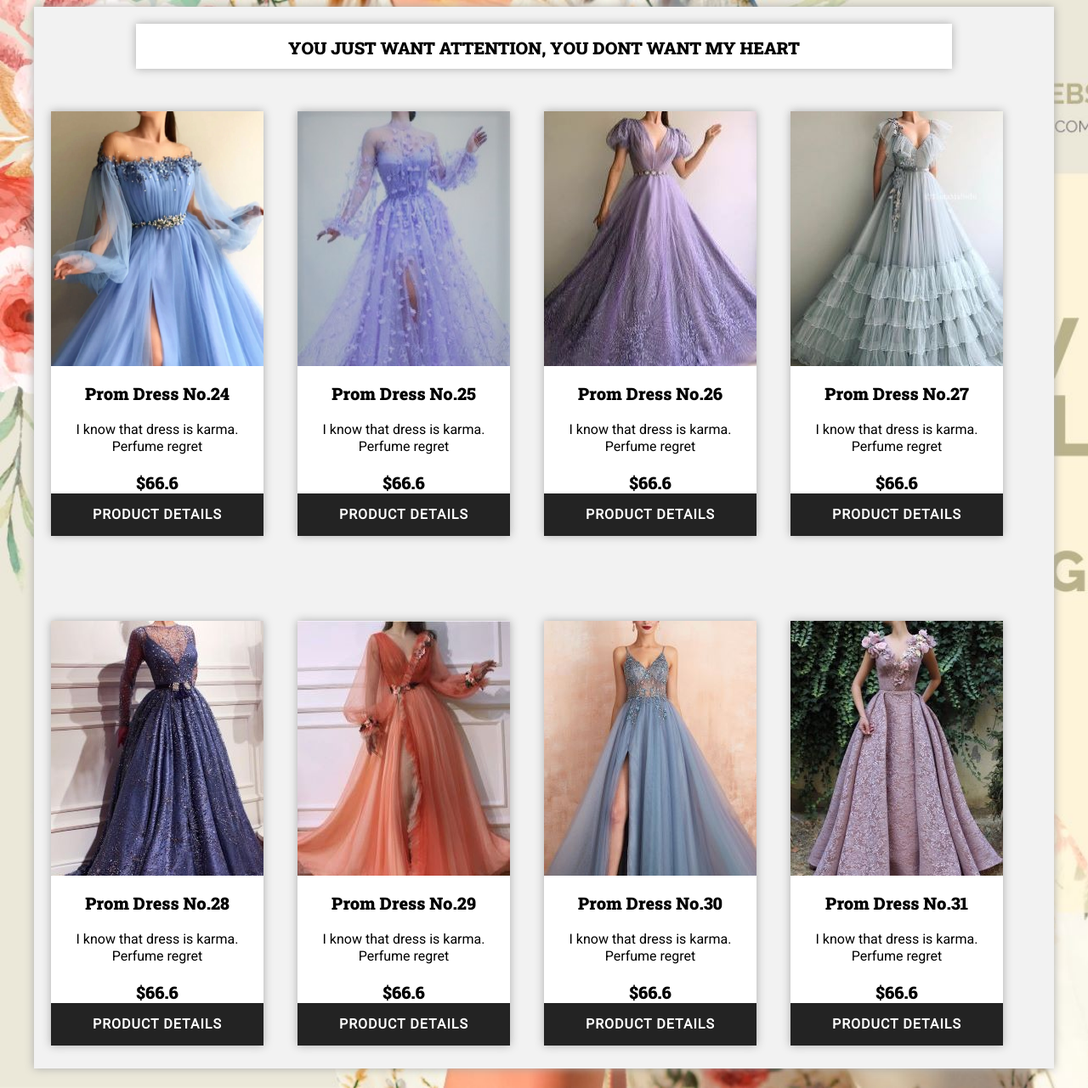
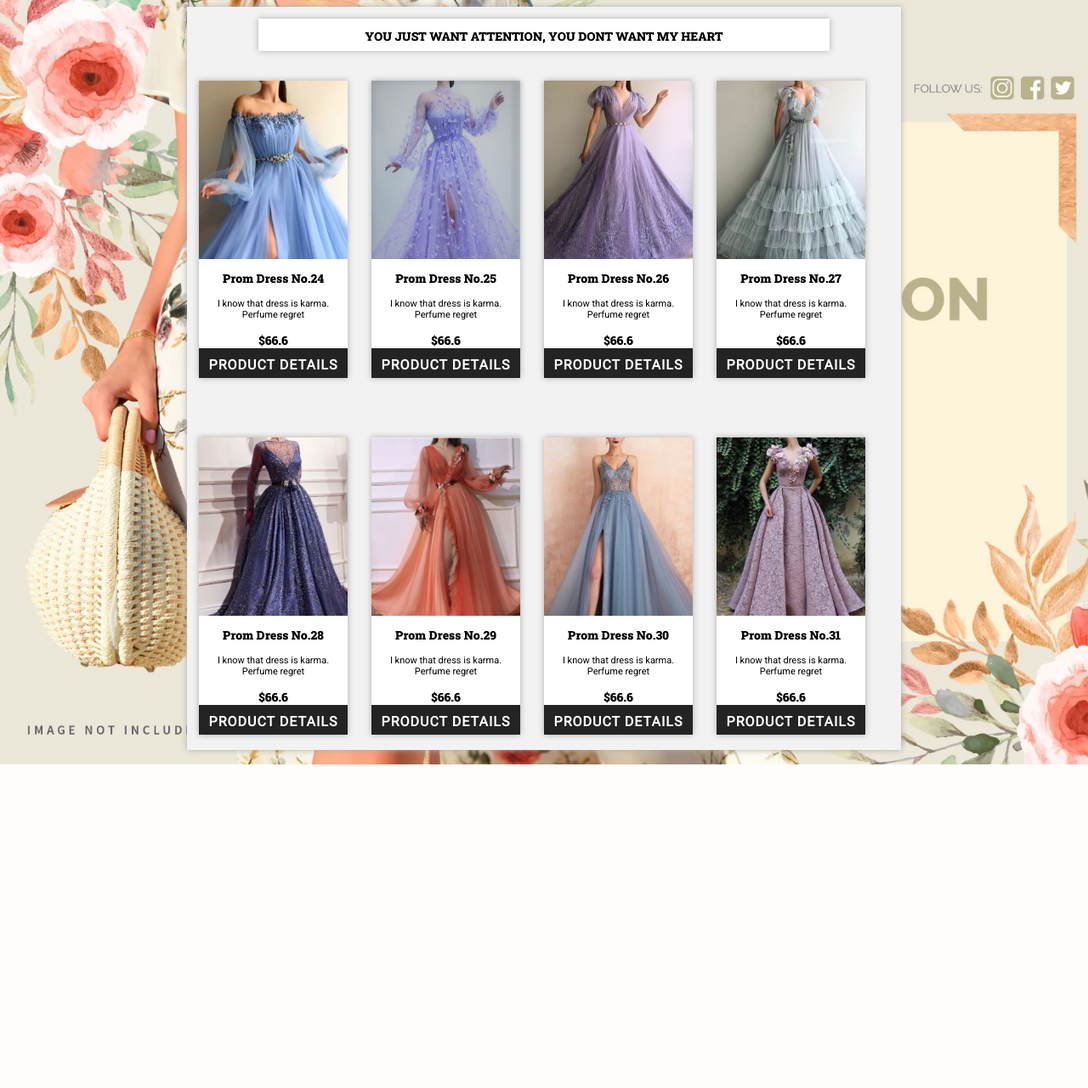
Before and after one commit to lanhlung086/T2009M_WEB, a PHP site: page /LapS4.html in a window 1280 px wide. Shown: the whole page at 85% size. After the commit the page ends 900 px from the top, so only its background shows below. Run offline with PHP 8.4, Linux system fonts and the light colour scheme.

Commit message:
bo sung LapS4

```diff
--- a/CSS/LapS4.css
+++ b/CSS/LapS4.css
@@ -10,50 +10,50 @@ div{
 
 }
 .block{
-    width: 1200px;
-    height: 1250px;
+    width: 840px;
+    height: 875px;
     background-color: #f2f2f2;
-    box-shadow: 0 0 10px #aaaaaa;
+    box-shadow: 0 0 7px #aaaaaa;
     margin-right: auto;
     margin-left: auto;
-    padding-top: 20px;
+    padding-top: 14px;
 }
 #title{
-    width: 960px;
+    width: 672px;
     background-color: white;
     margin-left: auto;
     margin-right: auto;
-    padding-top: 10px;
-    padding-bottom: 10px;
+    padding-top: 7px;
+    padding-bottom: 7px;
     font-family: 'Roboto Slab', serif;
-    font-size: 25px;
+    font-size: 18px;
     font-weight: 900;
     text-align: center;
-    box-shadow: 0 0 10px #aaaaaa;
+    box-shadow: 0 0 7px #aaaaaa;
 }
 span{
-    font-size: 20px;
+    font-size: 14px;
     font-weight: 900;
 }
 .block1{
     font-family: 'Roboto', sans-serif;
     background-color: white;
-    width: 250px;
-    height: 500px;
-    box-shadow: 0 0 10px #aaaaaa;
-    margin: 50px 20px;
+    width: 175px;
+    height: 350px;
+    box-shadow: 0 0 7px #aaaaaa;
+    margin: 35px 14px;
     float: left;
     position: relative;
 }
 .block2{
-    width: 250px;
-    height: 300px;
+    width: 175px;
+    height: 210px;
     background-repeat: no-repeat;
     background-size: cover;
 }
 .block3{
-    width: 250px;
-    height: 140px;
+    width: 175px;
+    height: 98px;
     text-align: center;
     line-height: 1.25;
     box-sizing: border-box;
@@ -63,28 +63,29 @@ span{
     color: white;
     float: bottom;
     text-align: center;
-    width: 250px;
-    height: 50px;
-    padding-top: 15px;
-    padding-bottom: 15px;
+    width: 175px;
+    height: 35px;
+    padding-top: 10px;
+    padding-bottom: 10px;
     position: absolute;
-    top: 450px;
+    top: 315px;
     font-weight: 600;
     letter-spacing: 1px;
 }
 .p1{
     font-family: 'Roboto Slab', serif;
     font-weight: 900;
-    font-size: 20px;
+    font-size: 14px;
 }
 .p2{
     font-weight: 400;
     font-family: 'Roboto', sans-serif;
+    font-size: 11px;
 }
 .p3{
     font-family: 'Roboto Slab', serif;
     font-weight: 900;
-    font-size: 20px;
+    font-size: 14px;
 }
 .num1{
     background-image: url("../imgs/pic1.png");
```
